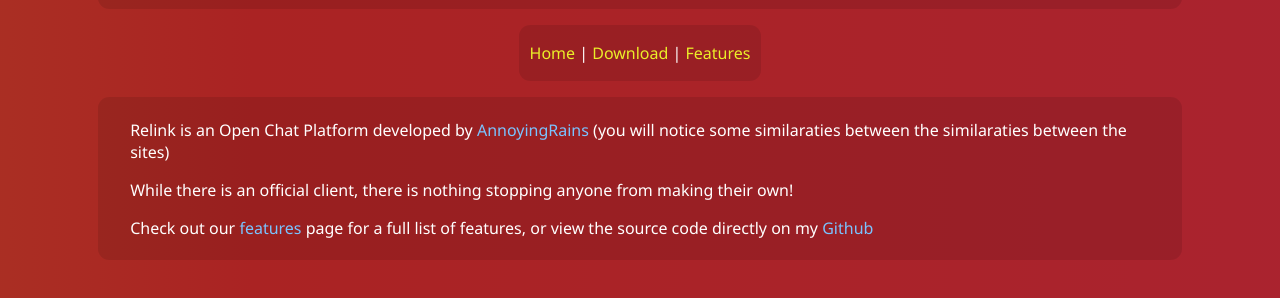
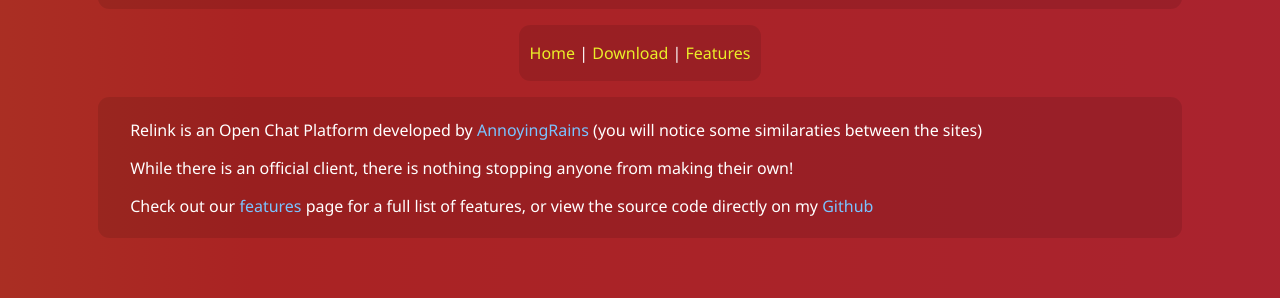
Before and after one commit to AnnoyingRain5/relink.network, a plain HTML site: page index.html in a window 1280 px wide. Shown: the part 102-400 px from the top of the page. Drawn offline with Linux system fonts and the light colour scheme.

Commit message:
I think I need an english award for this one...

```diff
--- a/index.html
+++ b/index.html
@@ -15,7 +15,7 @@
     </div>
     <div class="Middle">
         <p>Relink is an Open Chat Platform developed by <a href="https://annoyingrains.party">AnnoyingRains</a> (you
-            will notice some similaraties between the similaraties between the sites)</p>
+            will notice some similaraties between the sites)</p>
         <p>While there is an official client, there is nothing stopping anyone from making their own!</p>
         <p>Check out our <a href="/features">features</a> page for a full list of features, or view the source code
             directly on my <a href="https://github.com/AnnoyingRain5/Relink-Client">Github</a></p>
```
